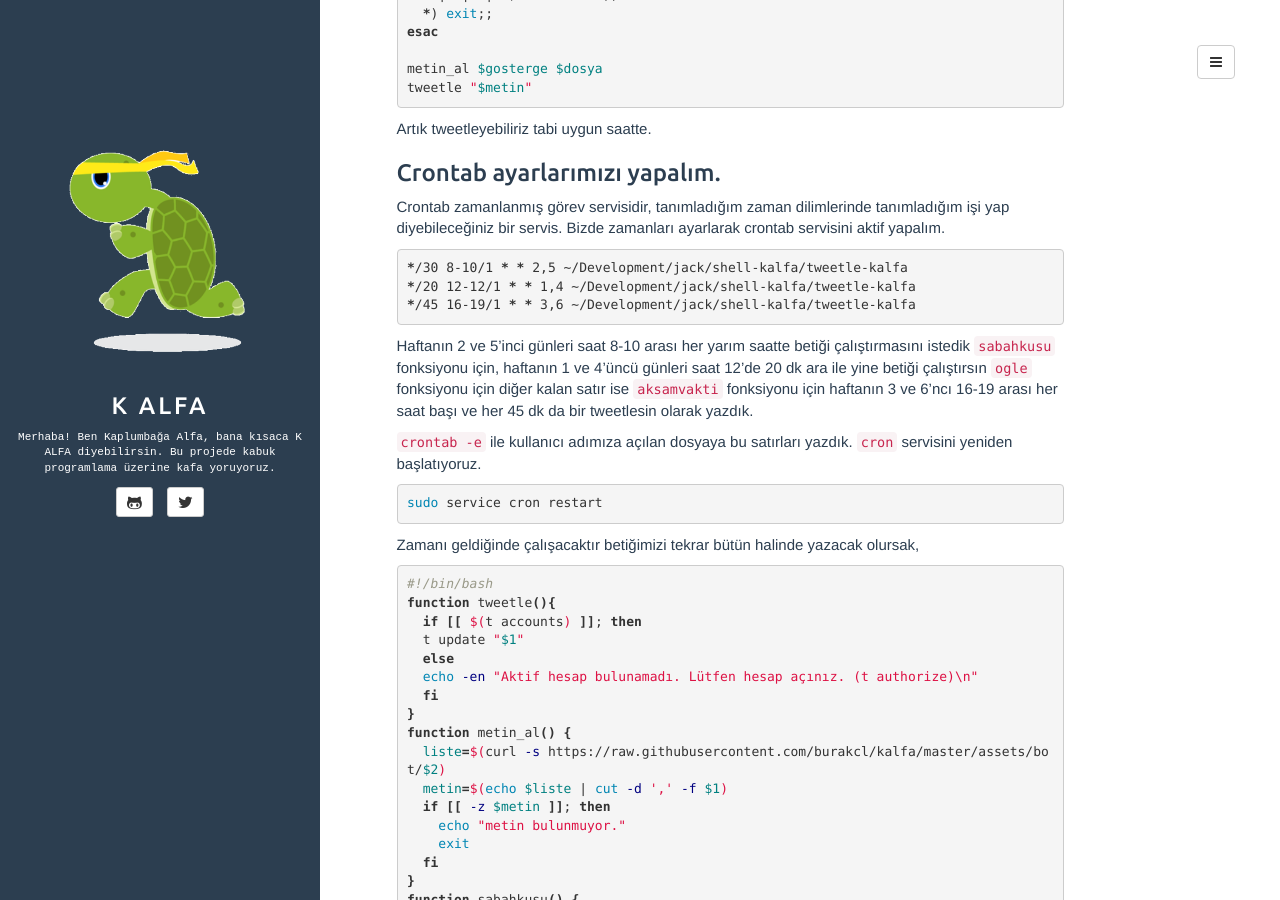
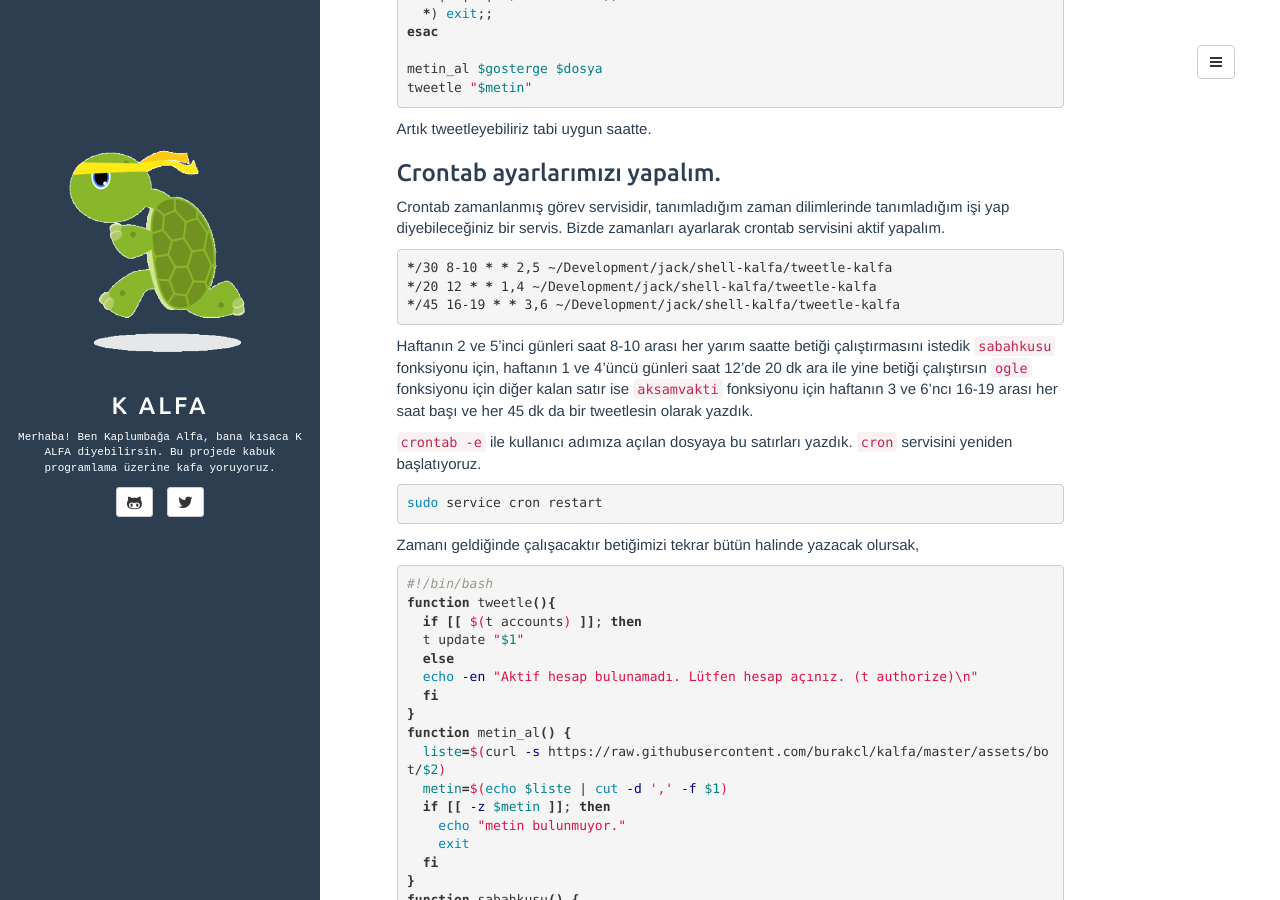
Before and after one commit to burakcl/kalfa, a Jekyll site: the page built from _posts/2017-06-19-tapi-uyg-bir.md, in a window 1280 px wide and 900 px high, scrolled down 3717 px. Built offline with Jekyll 4.4.1, drawn with Linux system fonts in a browser that asks for light colours.

Commit message:
duzeltme

```diff
--- a/_posts/2017-06-19-tapi-uyg-bir.md
+++ b/_posts/2017-06-19-tapi-uyg-bir.md
@@ -143,9 +143,9 @@ Artık tweetleyebiliriz tabi uygun saatte.
 ### Crontab ayarlarımızı yapalım.
 Crontab zamanlanmış görev servisidir, tanımladığım zaman dilimlerinde tanımladığım işi yap diyebileceğiniz bir servis. Bizde zamanları ayarlarak crontab servisini aktif yapalım.
 {% highlight bash %}
-*/30 8-10/1 * * 2,5 ~/Development/jack/shell-kalfa/tweetle-kalfa
-*/20 12-12/1 * * 1,4 ~/Development/jack/shell-kalfa/tweetle-kalfa
-*/45 16-19/1 * * 3,6 ~/Development/jack/shell-kalfa/tweetle-kalfa
+*/30 8-10 * * 2,5 ~/Development/jack/shell-kalfa/tweetle-kalfa
+*/20 12 * * 1,4 ~/Development/jack/shell-kalfa/tweetle-kalfa
+*/45 16-19 * * 3,6 ~/Development/jack/shell-kalfa/tweetle-kalfa
 {% endhighlight %}
 Haftanın 2 ve 5'inci günleri saat 8-10 arası her yarım saatte betiği çalıştırmasını istedik `sabahkusu` fonksiyonu için, haftanın 1 ve 4'üncü günleri saat 12'de 20 dk ara ile yine betiği çalıştırsın `ogle` fonksiyonu için diğer kalan satır ise `aksamvakti` fonksiyonu için haftanın 3 ve 6'ncı 16-19 arası her saat başı ve her 45 dk da bir tweetlesin olarak yazdık.
 
```
